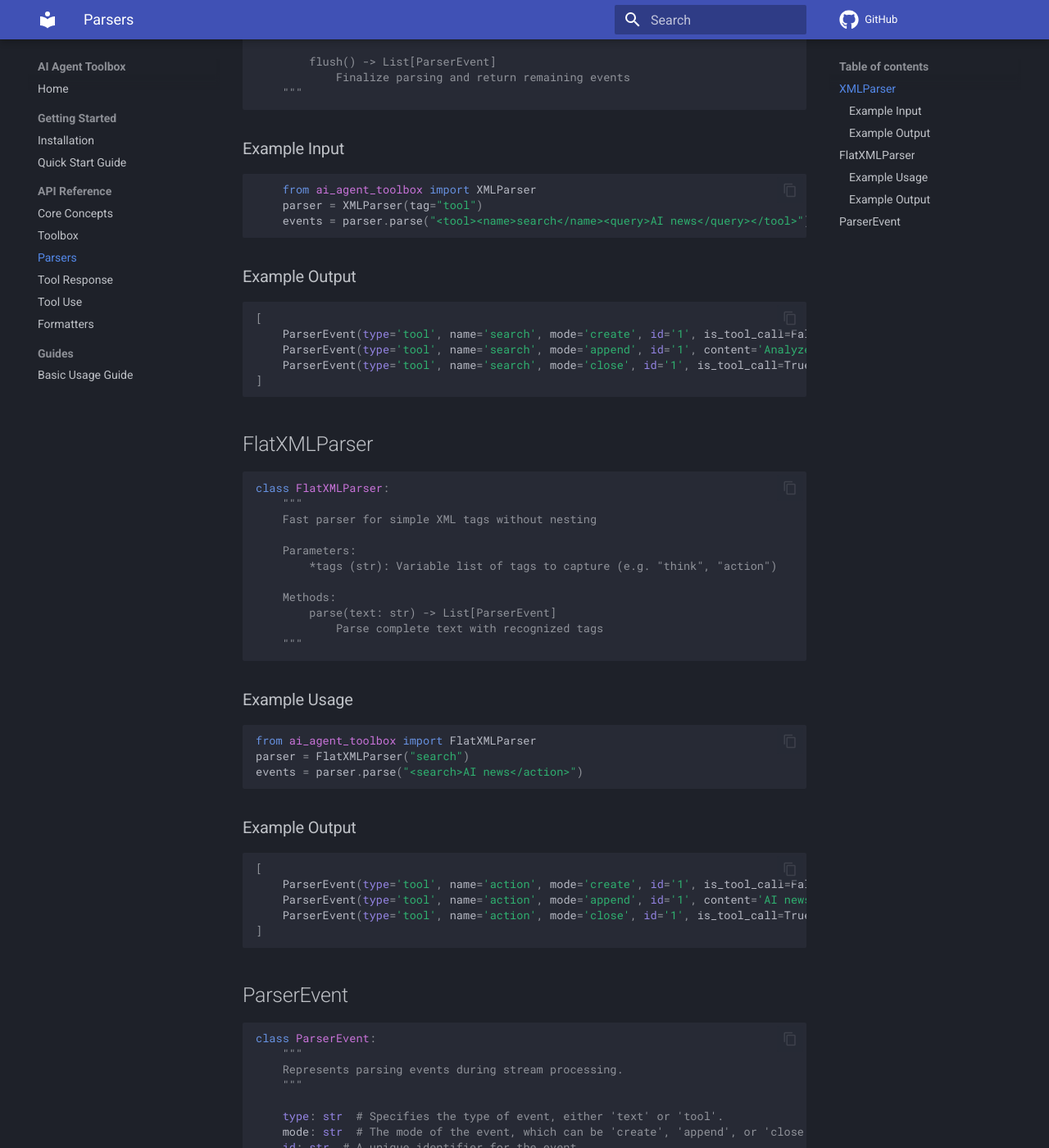
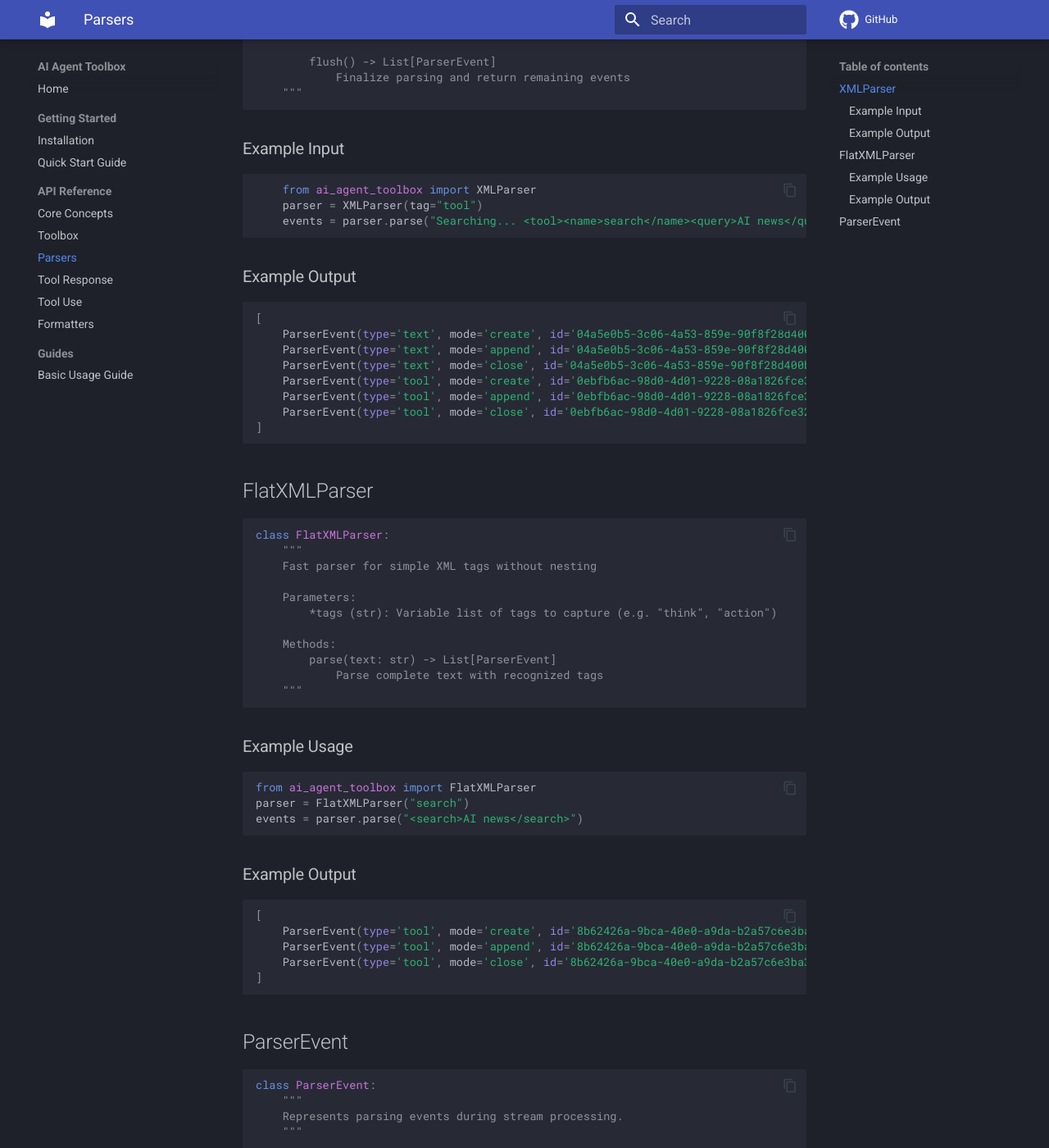
Before and after one commit to 255BITS/ai-agent-toolbox, an MkDocs documentation site: the page built from docs/api-reference/parsers.md, in a window 1280 px wide and 1400 px high, scrolled down 574 px. Shown: the whole window at 82% size. Built offline with MkDocs 1.6.1 and Material for MkDocs 9.7.7, drawn with Linux system fonts in a browser that asks for light colours; comment, search, counter and statistics services are not loaded.

Commit message:
fix parser examples

````diff
--- a/docs/api-reference/parsers.md
+++ b/docs/api-reference/parsers.md
@@ -30,15 +30,18 @@
 ```python
     from ai_agent_toolbox import XMLParser
     parser = XMLParser(tag="tool")
-    events = parser.parse("<tool><name>search</name><query>AI news</query></tool>")
+    events = parser.parse("Searching... <tool><name>search</name><query>AI news</query></tool>")
 ```
 ### Example Output
 
 ```python
 [
-    ParserEvent(type='tool', name='search', mode='create', id='1', is_tool_call=False),
-    ParserEvent(type='tool', name='search', mode='append', id='1', content='Analyze user request'), TODO
-    ParserEvent(type='tool', name='search', mode='close', id='1', is_tool_call=True, tool=ToolUse(name='think'))
+    ParserEvent(type='text', mode='create', id='04a5e0b5-3c06-4a53-859e-90f8f28d400b', tool=None, is_tool_call=False, content=None),
+    ParserEvent(type='text', mode='append', id='04a5e0b5-3c06-4a53-859e-90f8f28d400b', tool=None, is_tool_call=False, content='Searching... '),
+    ParserEvent(type='text', mode='close', id='04a5e0b5-3c06-4a53-859e-90f8f28d400b', tool=None, is_tool_call=False, content=None),
+    ParserEvent(type='tool', mode='create', id='0ebfb6ac-98d0-4d01-9228-08a1826fce32', tool=None, is_tool_call=False, content='search'),
+    ParserEvent(type='tool', mode='append', id='0ebfb6ac-98d0-4d01-9228-08a1826fce32', tool=None, is_tool_call=False, content='AI news'),
+    ParserEvent(type='tool', mode='close', id='0ebfb6ac-98d0-4d01-9228-08a1826fce32', tool=ToolUse(name='search', args={'query': 'AI news'}), is_tool_call=True, content=None)
 ]
 ```
 
@@ -63,16 +66,16 @@
 ```python
 from ai_agent_toolbox import FlatXMLParser
 parser = FlatXMLParser("search")
-events = parser.parse("<search>AI news</action>")
+events = parser.parse("<search>AI news</search>")
 ```
 
 ### Example Output
 
 ```python
 [
-    ParserEvent(type='tool', name='action', mode='create', id='1', is_tool_call=False),
-    ParserEvent(type='tool', name='action', mode='append', id='1', content='AI news'),
-    ParserEvent(type='tool', name='action', mode='close', id='1', is_tool_call=True, content='AI news')
+    ParserEvent(type='tool', mode='create', id='8b62426a-9bca-40e0-a9da-b2a57c6e3ba3', tool=None, is_tool_call=False, content=None),
+    ParserEvent(type='tool', mode='append', id='8b62426a-9bca-40e0-a9da-b2a57c6e3ba3', tool=None, is_tool_call=False, content='AI news'),
+    ParserEvent(type='tool', mode='close', id='8b62426a-9bca-40e0-a9da-b2a57c6e3ba3', tool=ToolUse(name='search', args={'content': 'AI news'}), is_tool_call=True, content='AI news')
 ]
 ```
 
````
